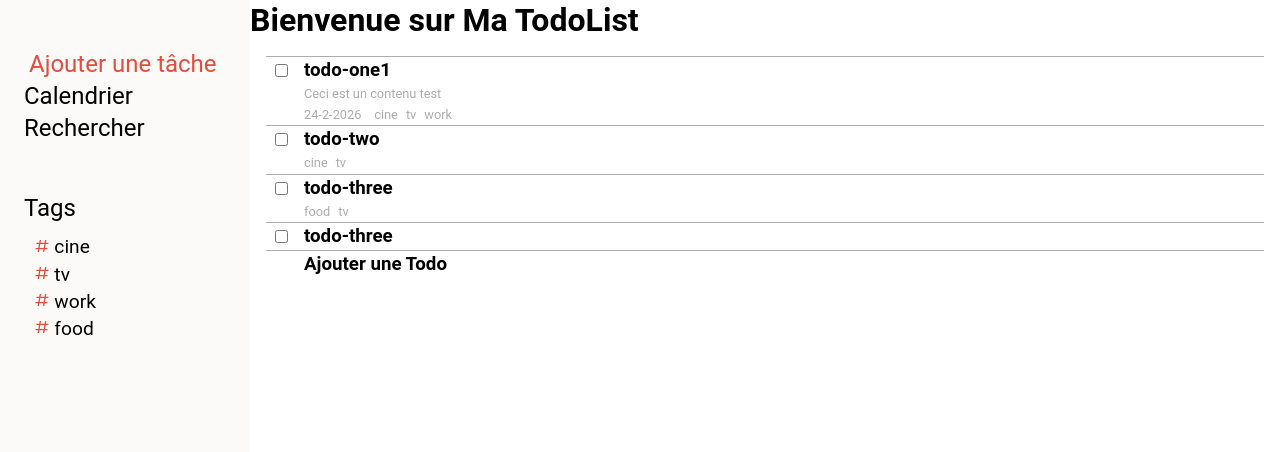
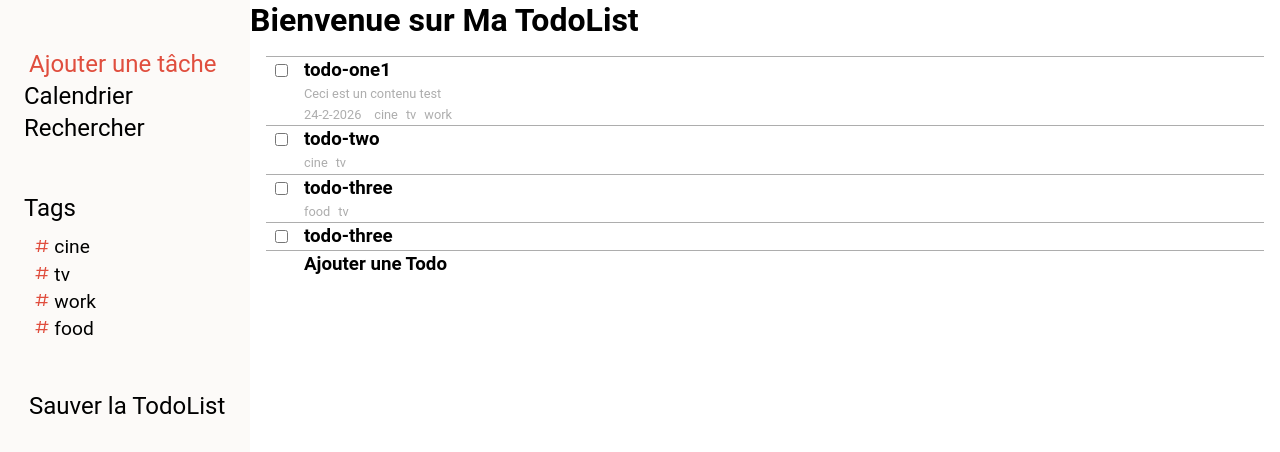
Before and after one commit to gr-pf/odin-todo-list, a website built with webpack: page src/template.html in a window 1280 px wide. Built offline with nearby package versions, Linux system fonts and the light colour scheme.

Commit message:
Add save todolist link

```diff
--- a/src/template.html
+++ b/src/template.html
@@ -18,6 +18,9 @@
         <ul class="tag-list nav-list" id="navbar-tagslist">
           <h2 class="tags-title">Tags</h2>
         </ul>
+        <ul class="save-todolist nav-list" id="save-todolist">
+          <a href="#" id="save-todolist-btn"> Sauver la TodoList</a>
+        </ul>
       </nav>
       <main class="main">
         <h1 class="title">Bienvenue sur Ma TodoList</h1>
```
